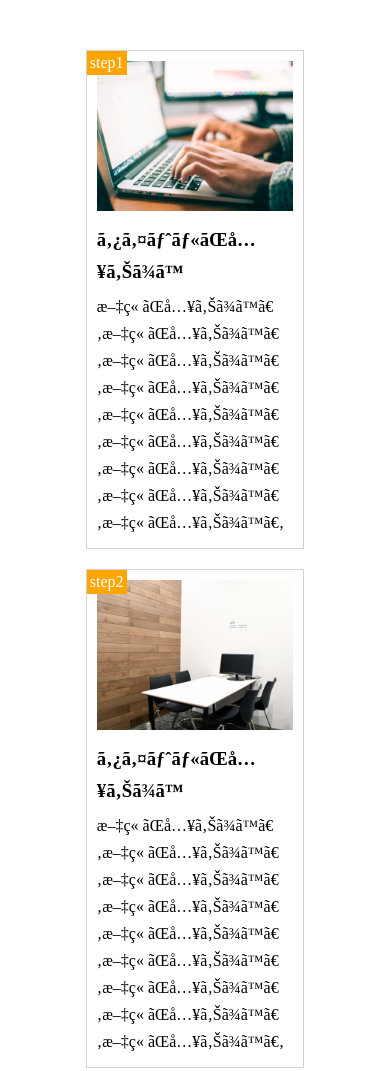
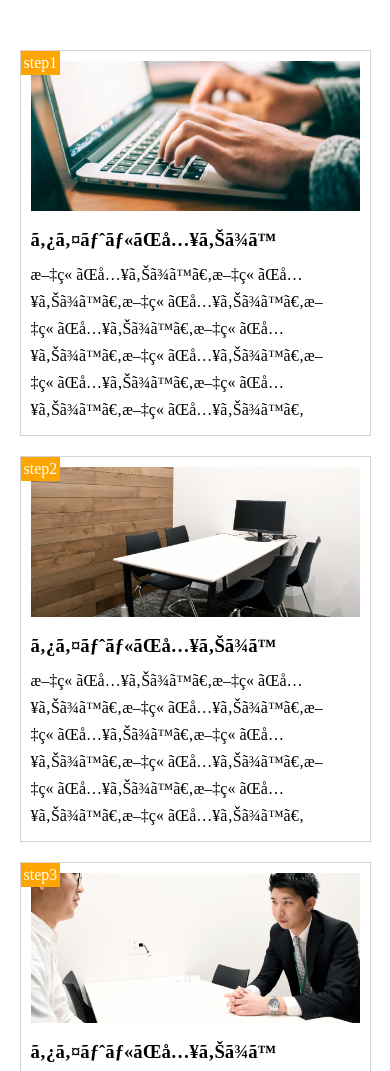
Before and after one commit to Sokomoto/HTML-CSS-chapter10_Task, a plain HTML site: page index.html in a window 390 px wide. Shown: the top 1071 px of the page. Drawn offline with Linux system fonts and the light colour scheme.

Commit message:
resubmit2

```diff
--- a/style.css
+++ b/style.css
@@ -64,8 +64,6 @@ main{
 	main{
 		width:90%;
 		margin: 0 auto;
-		padding-left:17%;
-		padding-right:17%;
 	}
 	.step{
 		width:100%;
```
